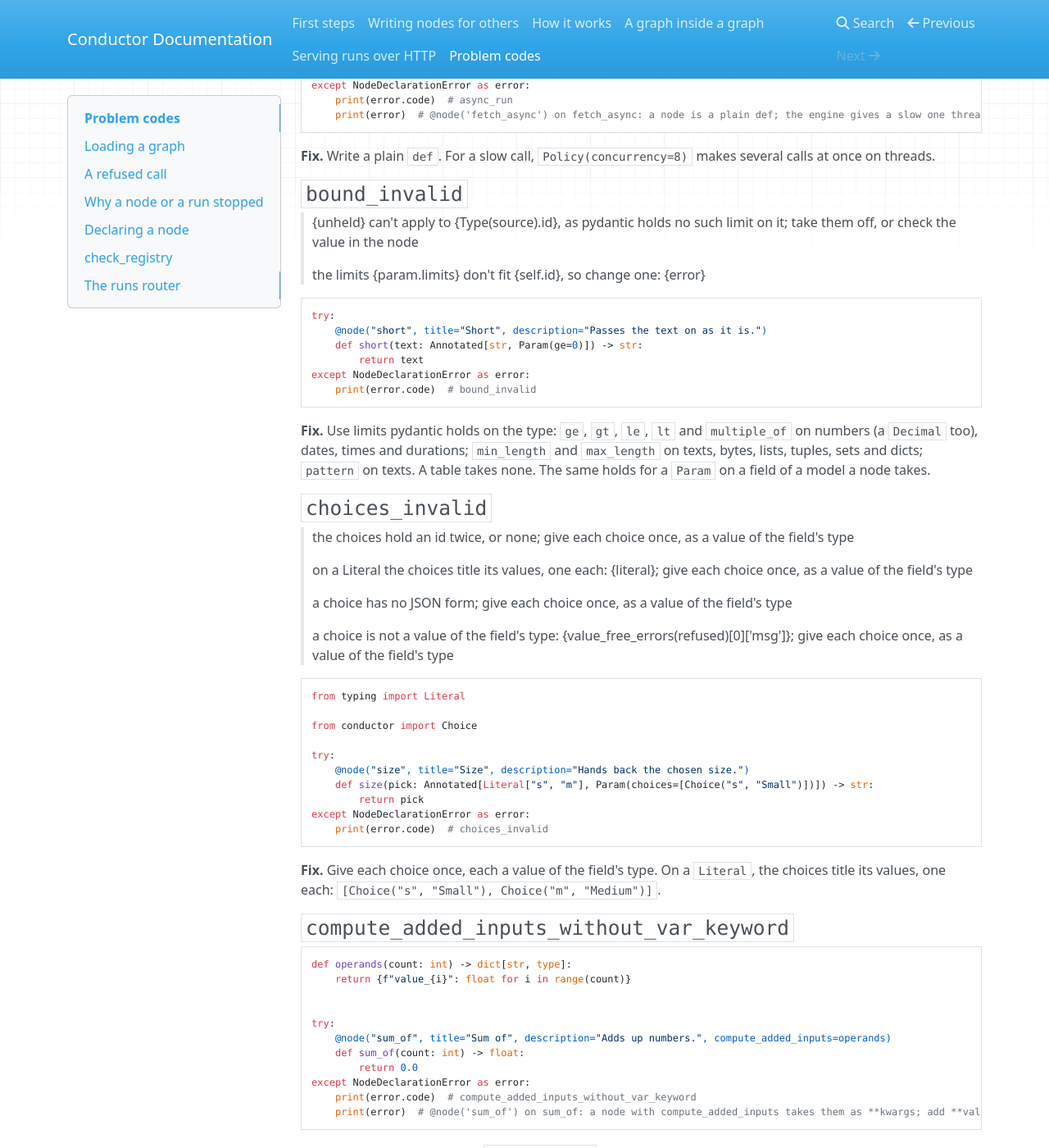
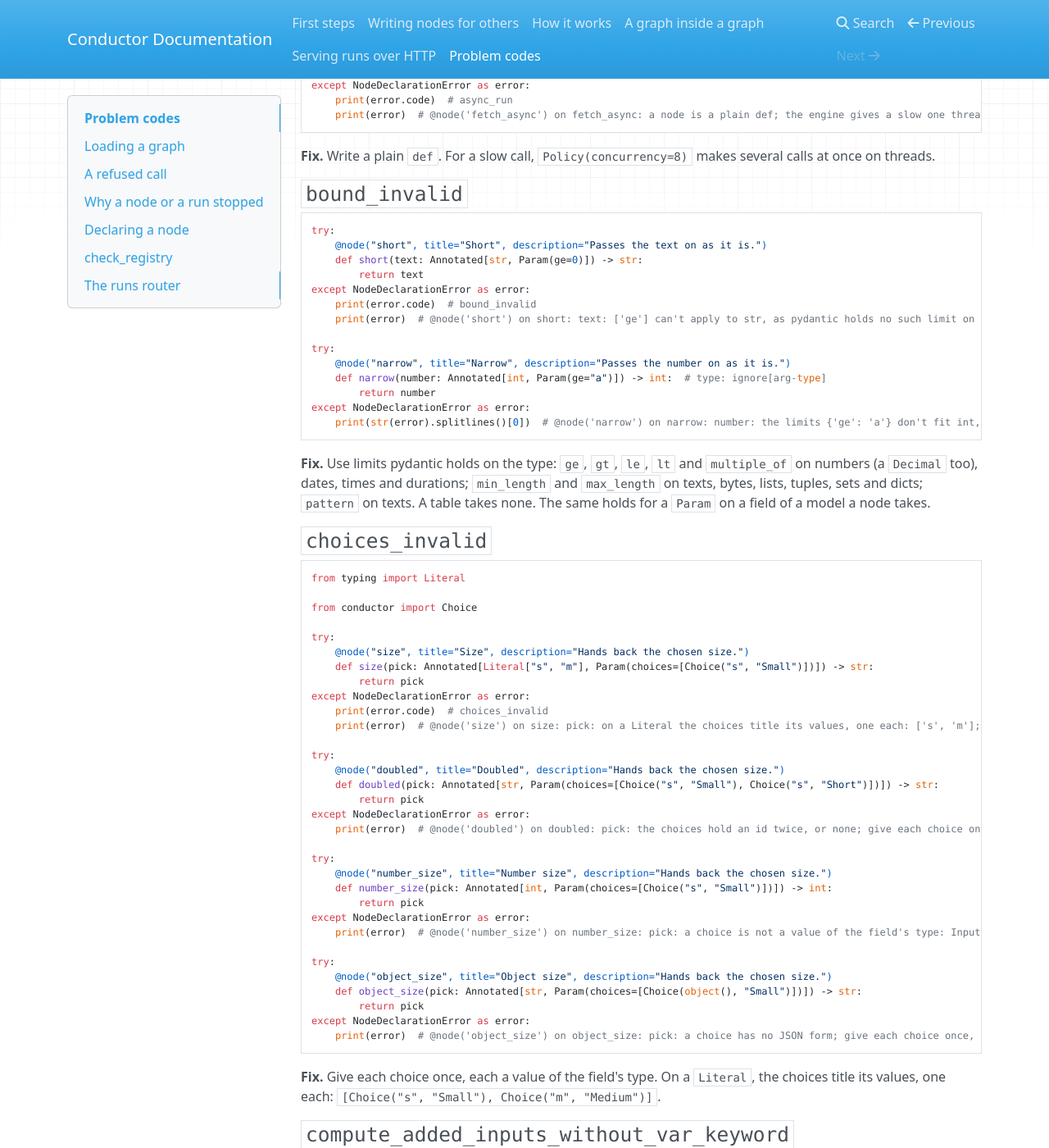
Before and after one commit to syv-ai/conductor, an MkDocs documentation site: the page built from docs/problems.md, in a window 1280 px wide and 1400 px high, scrolled down 19710 px. Shown: the whole window at 82% size. Built offline with MkDocs 1.6.1, drawn with Linux system fonts in a browser that asks for light colours; nearby versions of some CDN libraries; some of the changed text lies outside the part shown.

Commit message:
docs(problems): the four declaration codes with several messages print each of them from their examples

````diff
--- a/docs/problems.md
+++ b/docs/problems.md
@@ -1016,10 +1016,6 @@
 
 ### `bound_invalid`
 
-> {unheld} can't apply to {Type(source).id}, as pydantic holds no such limit on it; take them off, or check the value in the node
-
-> the limits {param.limits} don't fit {self.id}, so change one: {error}
-
 ```python
 try:
     @node("short", title="Short", description="Passes the text on as it is.")
@@ -1027,19 +1023,19 @@
         return text
 except NodeDeclarationError as error:
     print(error.code)  # bound_invalid
+    print(error)  # @node('short') on short: text: ['ge'] can't apply to str, as pydantic holds no such limit on it; take them off, or check the value in the node
+
+try:
+    @node("narrow", title="Narrow", description="Passes the number on as it is.")
+    def narrow(number: Annotated[int, Param(ge="a")]) -> int:  # type: ignore[arg-type]
+        return number
+except NodeDeclarationError as error:
+    print(str(error).splitlines()[0])  # @node('narrow') on narrow: number: the limits {'ge': 'a'} don't fit int, so change one: Error building "lax-or-strict" validator:
 ```
 
 **Fix.** Use limits pydantic holds on the type: `ge`, `gt`, `le`, `lt` and `multiple_of` on numbers (a `Decimal` too), dates, times and durations; `min_length` and `max_length` on texts, bytes, lists, tuples, sets and dicts; `pattern` on texts. A table takes none. The same holds for a `Param` on a field of a model a node takes.
 
 ### `choices_invalid`
-
-> the choices hold an id twice, or none; give each choice once, as a value of the field's type
-
-> on a Literal the choices title its values, one each: {literal}; give each choice once, as a value of the field's type
-
-> a choice has no JSON form; give each choice once, as a value of the field's type
-
-> a choice is not a value of the field's type: {value_free_errors(refused)[0]['msg']}; give each choice once, as a value of the field's type
 
 ```python
 from typing import Literal
@@ -1052,6 +1048,28 @@
         return pick
 except NodeDeclarationError as error:
     print(error.code)  # choices_invalid
+    print(error)  # @node('size') on size: pick: on a Literal the choices title its values, one each: ['s', 'm']; give each choice once, as a value of the field's type
+
+try:
+    @node("doubled", title="Doubled", description="Hands back the chosen size.")
+    def doubled(pick: Annotated[str, Param(choices=[Choice("s", "Small"), Choice("s", "Short")])]) -> str:
+        return pick
+except NodeDeclarationError as error:
+    print(error)  # @node('doubled') on doubled: pick: the choices hold an id twice, or none; give each choice once, as a value of the field's type
+
+try:
+    @node("number_size", title="Number size", description="Hands back the chosen size.")
+    def number_size(pick: Annotated[int, Param(choices=[Choice("s", "Small")])]) -> int:
+        return pick
+except NodeDeclarationError as error:
+    print(error)  # @node('number_size') on number_size: pick: a choice is not a value of the field's type: Input should be a valid integer; give each choice once, as a value of the field's type
+
+try:
+    @node("object_size", title="Object size", description="Hands back the chosen size.")
+    def object_size(pick: Annotated[str, Param(choices=[Choice(object(), "Small")])]) -> str:
+        return pick
+except NodeDeclarationError as error:
+    print(error)  # @node('object_size') on object_size: pick: a choice has no JSON form; give each choice once, as a value of the field's type
 ```
 
 **Fix.** Give each choice once, each a value of the field's type. On a `Literal`, the choices title its values, one each: `[Choice("s", "Small"), Choice("m", "Medium")]`.
@@ -1076,10 +1094,6 @@
 
 ### `default_invalid`
 
-> the default None is a blank; write its type with | None
-
-> the default {self.default} is not a value of {whole.id} that it writes as JSON, so give one that is: {error}
-
 ```python
 try:
     @node("maybe", title="Maybe", description="Passes the text on as it is.")
@@ -1087,6 +1101,14 @@
         return text
 except NodeDeclarationError as error:
     print(error.code)  # default_invalid
+    print(error)  # @node('maybe') on maybe: text: the default None is a blank; write its type with | None
+
+try:
+    @node("counted", title="Counted", description="Passes the number on as it is.")
+    def counted(number: int = "many") -> int:  # type: ignore[assignment]
+        return number
+except NodeDeclarationError as error:
+    print(error)  # @node('counted') on counted: number: the default 'many' is not a value of int that it writes as JSON, so give one that is: Input should be a valid integer, unable to parse string as an integer
 ```
 
 **Fix.** Write `text: str | None = None` for an input that takes a blank, or give a default of the input's type that it writes as JSON: an editor shows it, and a saved graph stores it.
@@ -1211,6 +1227,31 @@
         return {}
 except NodeDeclarationError as error:
     print(error.code)  # hook_parameter_unknown
+    print(error)  # @node('named') on named: compute_outputs parameter 'names' names no input of the node; it has ['labels']
+
+
+def from_any(*names: str) -> dict[str, type]:
+    return {}
+
+
+try:
+    @node("starred", title="Starred", description="Gives one answer per label.", compute_outputs=from_any)
+    def starred(labels: str) -> dict[str, str]:
+        return {}
+except NodeDeclarationError as error:
+    print(error)  # @node('starred') on starred: compute_outputs parameter 'names': a hook's parameters are passed by name; name each after an input of the node
+
+
+def from_keywords(**names: str) -> dict[str, type]:
+    return {}
+
+
+try:
+    @node("keyed", title="Keyed", description="Gives one answer per label.", compute_outputs=from_keywords)
+    def keyed(labels: str) -> dict[str, str]:
+        return {}
+except NodeDeclarationError as error:
+    print(error)  # @node('keyed') on keyed: compute_outputs parameter **names: a hook takes ** only as **names: type on compute_outputs, for the types arriving on the inputs compute_added_inputs added; annotate it type and give the node that hook, or name each parameter after an input
 ```
 
 **Fix.** Name the hook's parameters after the node's inputs, and take them by name.
````
Also changed, not shown: other parts of docs/problems.md (+0 -6 lines).
